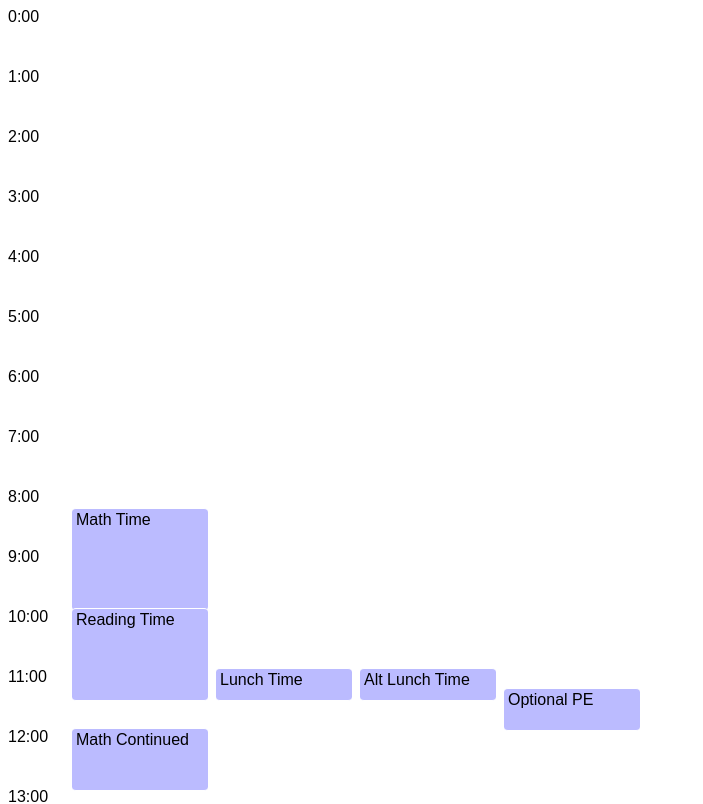
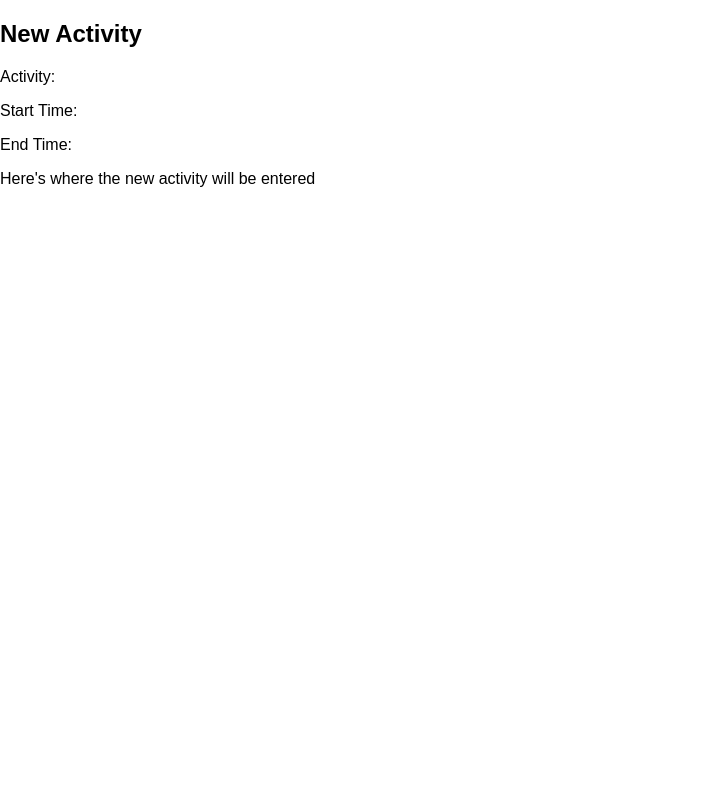
Before and after one commit to vanceism7/LessonPlannerUI, a React (Create React App) app: page /ActivityEntry in a window 1280 px wide. Shown: the top 804 px of the page, without its empty margins (0-703 px from the left). Built offline with nearby package versions, Linux system fonts and the light colour scheme.

Commit message:
Added react-router. Rough routing for activity editing/creation

```diff
--- a/package.json
+++ b/package.json
@@ -8,6 +8,7 @@
     "react": "^16.4.2",
     "react-dom": "^16.4.2",
     "react-redux": "^5.0.7",
+    "react-router-dom": "^4.3.1",
     "react-scripts": "1.1.5"
   },
   "scripts": {
--- a/src/App.js
+++ b/src/App.js
@@ -1,54 +1,22 @@
 import React, { Component } from 'react'
-import Schedule from './UI/Schedule'
+import { Route } from 'react-router-dom'
+import ScheduleView from './UI/ScheduleView'
+import ActivityEntry from './UI/ActvitiyEntry'
 
-// Temp Activities for testing UI
-let activities =
-  [
-    { id: 0, Title: 'Math Time', StartTime: '8:20', EndTime: '10:00' },
-    { id: 1, Title: 'Reading Time', StartTime: '10:00', EndTime: '11:30' },
-    { id: 2, Title: 'Lunch Time', StartTime: '11:00', EndTime: '11:30' },
-    { id: 3, Title: 'Alt Lunch Time', StartTime: '11:00', EndTime: '11:30' },
-    { id: 4, Title: 'Optional PE', StartTime: '11:20', EndTime: '12:00' },
-    { id: 5, Title: 'Math Continued', StartTime: '12:00', EndTime: '13:00' }
-  ]
-
-let ItemClickedEv = (e, id) => {
-  alert(`Activity ${id} clicked!`)
-  e.stopPropagation()
-}
-
-// Converts Mouse Y coordinate into time marking
-let MouseYToTime = (MouseY) => {
-  let TopMargin = 10
-  let Hour = Math.floor((MouseY - TopMargin) / 60)
-  let Minute = (MouseY - TopMargin) % 60
-
-  return `${Hour}:${Minute.toString().padStart(2, '0')}`
+const ActivityRedirector = (props) => {
+  return <ActivityEntry
+    id={props.location.id}
+    StartTime={props.location.StartTime}
+    EndTime={props.location.EndTime}
+  />
 }
 
 class App extends Component {
-  constructor (props) {
-    super(props)
-
-    this.ActivityCreated = this.ActivityCreated.bind(this)
-  }
-
-  ActivityCreated (e) {
-    let time = MouseYToTime(e.pageY)
-    let endTime = MouseYToTime(e.pageY + 60)
-    // activities.push({ id: 6, Title: 'Untitled', StartTime: time, EndTime: endTime })
-
-    // console.log(activities)
-    // this.forceUpdate()
-  }
-
   render () {
     return (
       <div className='App'>
-        <Schedule Activities={activities}
-          TimeIncrement={60}
-          ContainerClicked={this.ActivityCreated}
-          ItemClicked={ItemClickedEv} />
+        <Route exact path='/' component={ScheduleView} />
+        <Route path='/ActivityEntry' component={ActivityRedirector} />
       </div>
     )
   }
--- a/src/Styles/Components/schedule.css
+++ b/src/Styles/Components/schedule.css
@@ -23,6 +23,7 @@
     position: absolute;
     padding: 2px 4px 0px 4px;
     width: 100%;
+    color: black;
     background-color: #BBBBFF;
     border-radius: 4px;
     border-bottom: 1px solid white;
--- /dev/null
+++ b/src/UI/ActvitiyEntry.js
@@ -0,0 +1,15 @@
+import React from 'react'
+
+class ActivityEntry extends React.Component {
+  render () {
+    return <div>
+      <h2>New Activity</h2>
+      <p>Activity: {this.props.id}</p>
+      <p>Start Time: {this.props.StartTime}</p>
+      <p>End Time: {this.props.EndTime}</p>
+      <p>Here's where the new activity will be entered</p>
+    </div>
+  }
+}
+
+export default ActivityEntry
--- a/src/UI/Schedule.js
+++ b/src/UI/Schedule.js
@@ -35,11 +35,13 @@ class Schedule extends React.Component {
   }
 
   createTimeHeaders () {
-    // Get the amount of sub-divisions an hour should be split into (e.g: Every 10, 15, 30 minutes, etc)
-    let TimeSplits = Math.round(60 / this.props.TimeIncrement)
+    // Get the amount of sub-divisions an hour should be split into
+    // (e.g: Split hour into intervals of 10, 15, 30 minutes, etc)
+    let minuteInterval = Math.round(60 / this.props.TimeIncrement)
 
+    // Create a time-mark for each hour of the day with minute-interval markings in between each hour
     return [...Array(24).keys()].map(x =>
-      [...Array(TimeSplits).keys()].map(y =>
+      [...Array(minuteInterval).keys()].map(y =>
         <TimeHeader position={x + y + 1} time={`${x}:${(y * this.props.TimeIncrement).toString().padStart(2, '0')}`} />))
   }
 
--- /dev/null
+++ b/src/UI/ScheduleView.js
@@ -0,0 +1,75 @@
+import React from 'react'
+import Schedule from './Schedule'
+import { Redirect } from 'react-router-dom'
+
+// Temp Activities for testing UI
+let activities =
+  [
+    { id: 0, Title: 'Math Time', StartTime: '8:20', EndTime: '10:00' },
+    { id: 1, Title: 'Reading Time', StartTime: '10:00', EndTime: '11:30' },
+    { id: 2, Title: 'Lunch Time', StartTime: '11:00', EndTime: '11:30' },
+    { id: 3, Title: 'Alt Lunch Time', StartTime: '11:00', EndTime: '11:30' },
+    { id: 4, Title: 'Optional PE', StartTime: '11:20', EndTime: '12:00' },
+    { id: 5, Title: 'Math Continued', StartTime: '12:00', EndTime: '13:00' }
+  ]
+
+// Converts Mouse Y coordinate into time marking
+let MouseYToTime = (MouseY) => {
+  let TopMargin = 10
+  let Hour = Math.floor((MouseY - TopMargin) / 60)
+  let Minute = (MouseY - TopMargin) % 60
+
+  return `${Hour}:${Minute.toString().padStart(2, '0')}`
+}
+
+class ScheduleView extends React.Component {
+  constructor (props) {
+    super(props)
+
+    this.state = { ActivityClicked: null }
+    this.ItemClickedEv = this.EditActivityEv.bind(this)
+    this.ScheduleClickedEv = this.NewActivityEv.bind(this)
+    this.RedirectActivity = this.GoToActivityEntry.bind(this)
+  }
+
+  NewActivityInfo (id, StartTime, EndTime) {
+    return { id: id, StartTime: StartTime, EndTime: EndTime }
+  }
+
+  EditActivityEv (e, id) {
+    this.setState({ ActivityClicked: this.NewActivityInfo(id, null, null) })
+    e.stopPropagation()
+  }
+
+  NewActivityEv (e) {
+    let StartTime = MouseYToTime(e.pageY)
+    let EndTime = MouseYToTime(e.pageY + 60)
+    this.setState({ ActivityClicked: this.NewActivityInfo(null, StartTime, EndTime) })
+  }
+
+  GoToActivityEntry () {
+    return <Redirect push to={{
+      pathname: '/ActivityEntry',
+      id: this.state.ActivityClicked.id,
+      StartTime: this.state.ActivityClicked.StartTime,
+      EndTime: this.state.ActivityClicked.EndTime
+    }} />
+  }
+
+  render () {
+    if (this.state.ActivityClicked !== null) {
+      return this.GoToActivityEntry()
+    }
+
+    return (
+      <div>
+        <Schedule Activities={activities}
+          TimeIncrement={60}
+          ContainerClicked={this.NewActivityEv}
+          ItemClicked={this.EditActivityEv} />
+      </div>
+    )
+  }
+}
+
+export default ScheduleView
--- a/src/index.js
+++ b/src/index.js
@@ -3,6 +3,11 @@ import ReactDOM from 'react-dom'
 import './index.css'
 import App from './App'
 import registerServiceWorker from './registerServiceWorker'
+import { BrowserRouter } from 'react-router-dom'
 
-ReactDOM.render(<App />, document.getElementById('root'))
+ReactDOM.render(
+  <BrowserRouter>
+    <App />
+  </BrowserRouter>, document.getElementById('root'))
+
 registerServiceWorker()
```
Also changed, not shown: 1 other file (tests, documents, lock files or other folders).
